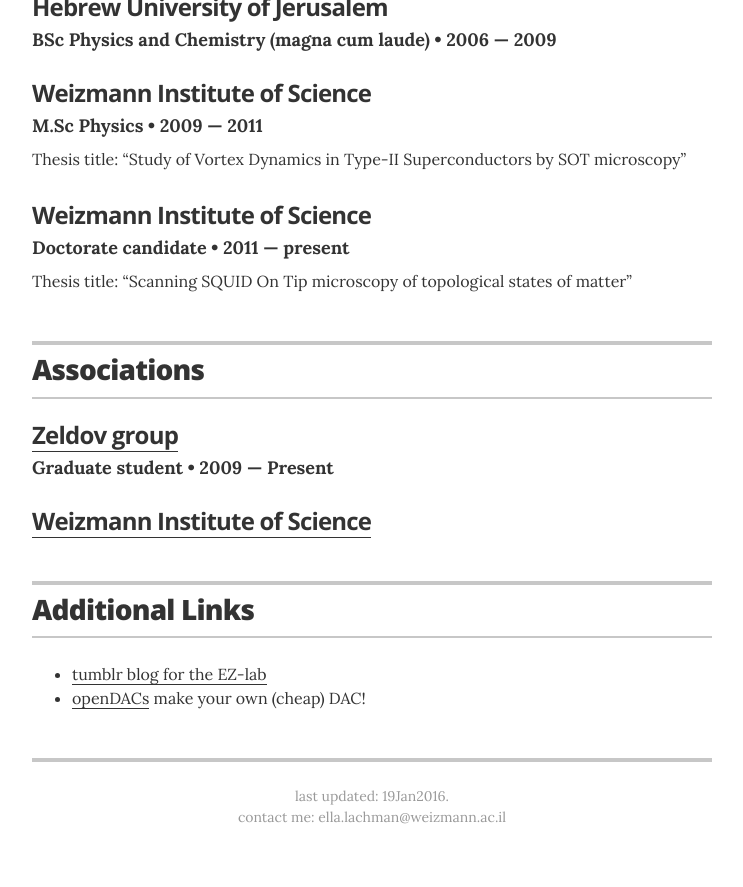
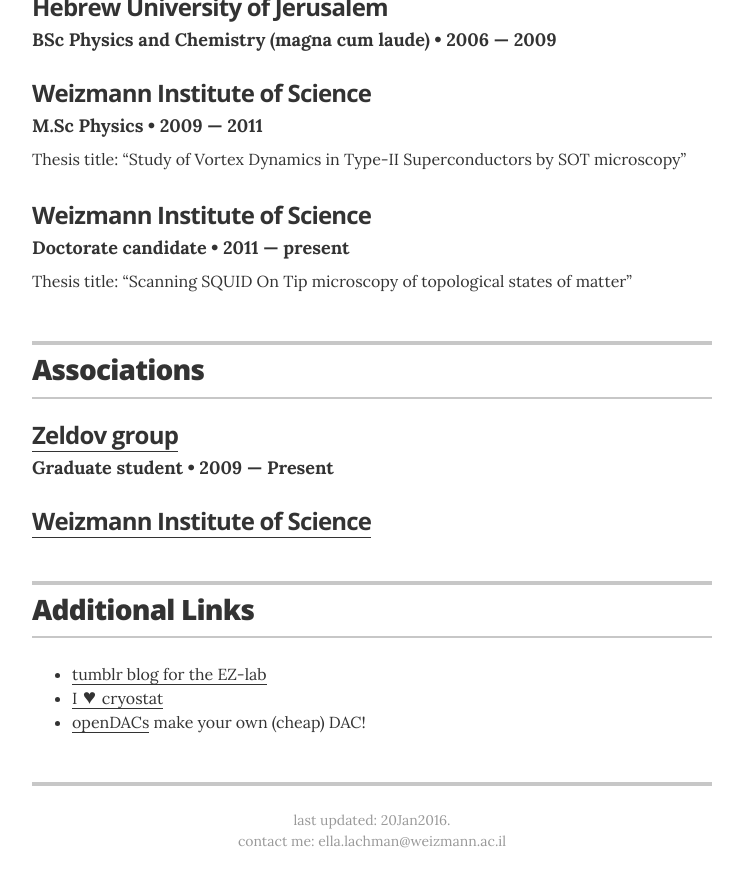
Before and after one commit to ellachman/ellachman.github.io, a Jekyll site: the page built from index.html, in a window 1280 px wide and 900 px high, scrolled down 1395 px. Shown: the top 887 px of the window, without its empty margins (268-1011 px from the left). Built offline with Jekyll 4.4.1, drawn with Linux system fonts in a browser that asks for light colours.

Commit message:
finished initial publishable version

```diff
--- a/_includes/icons/icon-education.html
+++ b/_includes/icons/icon-education.html
@@ -1 +1 @@
-<img class="icon" src='images/education_icon.png' </img>
+<img class="icon" src='images/education_iconNEW.png' </img>
--- a/_layouts/resume.html
+++ b/_layouts/resume.html
@@ -27,7 +27,7 @@
         </div>
 
         <div class="executive-summary">
-          <p>I am a graduate student in <a href="http://www.weizmann.ac.il/condmat/" target="_blank">condensed matter physics at the Weizmann Institute of Science</a> in Israel.
+          <p align="justify">I am a graduate student in <a href="http://www.weizmann.ac.il/condmat/" target="_blank">condensed matter physics at the Weizmann Institute of Science</a> in Israel.
 		  I work in the lab of <a href="https://www.weizmann.ac.il/condmat/superc/research.html" target="_blank">Prof. Eli Zeldov</a>,
 		  studying the magnetic properties of various physical systems using our novel SQUID-On-Tip magnetometer,
 		  focusing mainly on Magnetically doped Topological Insulators (latest results published in <a href="http://advances.sciencemag.org/content/1/10/e1500740.full" target="_blank">Science Advances</a>).
@@ -48,7 +48,7 @@
 
       {% if site.resume_section_about %}
       <!-- begin Experience -->
-      <section class="content-section">
+      <section class="content-section" align="justify">
 
         <header class="section-header">
           <h2 id="about_bookmark">About Me</h2>
@@ -101,7 +101,7 @@
         </header>
 
         <div class="resume-item">
-          <h3 class="resume-item-title"><a href="http://donutlocator.io">donutfinder.io</a></h3>
+          <h3 class="resume-item-title"><a href="http://donutlocator.io" target="_blank">donutfinder.io</a></h3>
           <h4 class="resume-item-details">Founder & Primary Developer &bull; 2012 &mdash; Present</h4>
           <p class="resume-item-copy">Donut Locator is an open source node/ember app that lets users find donuts within a defined radius from their home.</p>
         </div>
@@ -160,7 +160,7 @@
         <div class="resume-item">
           <h3 class="resume-item-title">Duff Beer Customer of the year</h3>
           <h4 class="resume-item-details">1997 &mdash; 2001, 2003, 2008 &mdash; 2012</h4>
-          <p class="resume-item-copy">Honored by <a href="https://en.wikipedia.org/wiki/Duff_Beer">Duff Beer</a> for being an outstanding customer several years straight. Qualifications included most beer consumed at a bar, most beer purchased, and most beer ralphed.</p>
+          <p class="resume-item-copy">Honored by <a href="https://en.wikipedia.org/wiki/Duff_Beer" target="_blank">Duff Beer</a> for being an outstanding customer several years straight. Qualifications included most beer consumed at a bar, most beer purchased, and most beer ralphed.</p>
         </div>
 
         <div class="resume-item">
@@ -182,12 +182,12 @@
         </header>
 
         <div class="resume-item">
-          <h3 class="resume-item-title"><a href="https://www.weizmann.ac.il/condmat/superc/">Zeldov group</a></h3>
+          <h3 class="resume-item-title"><a href="https://www.weizmann.ac.il/condmat/superc/" target="_blank">Zeldov group</a></h3>
           <h4 class="resume-item-details">Graduate student &bull; 2009 &mdash; Present</h4>
         </div>
 
         <div class="resume-item">
-          <h3 class="resume-item-title"><a href="http://www.weizmann.ac.il/pages/">Weizmann Institute of Science</a></h3>
+          <h3 class="resume-item-title"><a href="http://www.weizmann.ac.il/pages/" target="_blank">Weizmann Institute of Science</a></h3>
           <h4 class="resume-item-details"></h4>
         </div>
 
@@ -206,8 +206,9 @@
 
         <div class="resume-item">
           <ul class="resume-item-list">
-            <li><a href="ezlablog.tumblr.com">tumblr blog for the EZ-lab</a></li>
-            <li><a href="http://opendacs.com/">openDACs</a> make your own (cheap) DAC!</li>
+            <li><a href="http://ezlablog.tumblr.com" target="_blank">tumblr blog for the EZ-lab</a></li>
+			<li><a href="http://ezlablog.tumblr.com/post/74587580449" target="_blank">I &hearts; cryostat</a></li>
+            <li><a href="http://opendacs.com/" target="_blank">openDACs</a> make your own (cheap) DAC!</li>
           </ul>
         </div>
 
@@ -216,7 +217,7 @@
       {% endif %}
 
       <footer class="page-footer">
-        <p class="footer-line">last updated: 19Jan2016.</p>
+        <p class="footer-line">last updated: 20Jan2016.</p>
         <p class="footer-line">contact me: ella.lachman@weizmann.ac.il</p>
       </footer>
 
```
Also changed, not shown: images/about_icon.png, images/education_iconNEW.png (added), images/links_icon.png.
